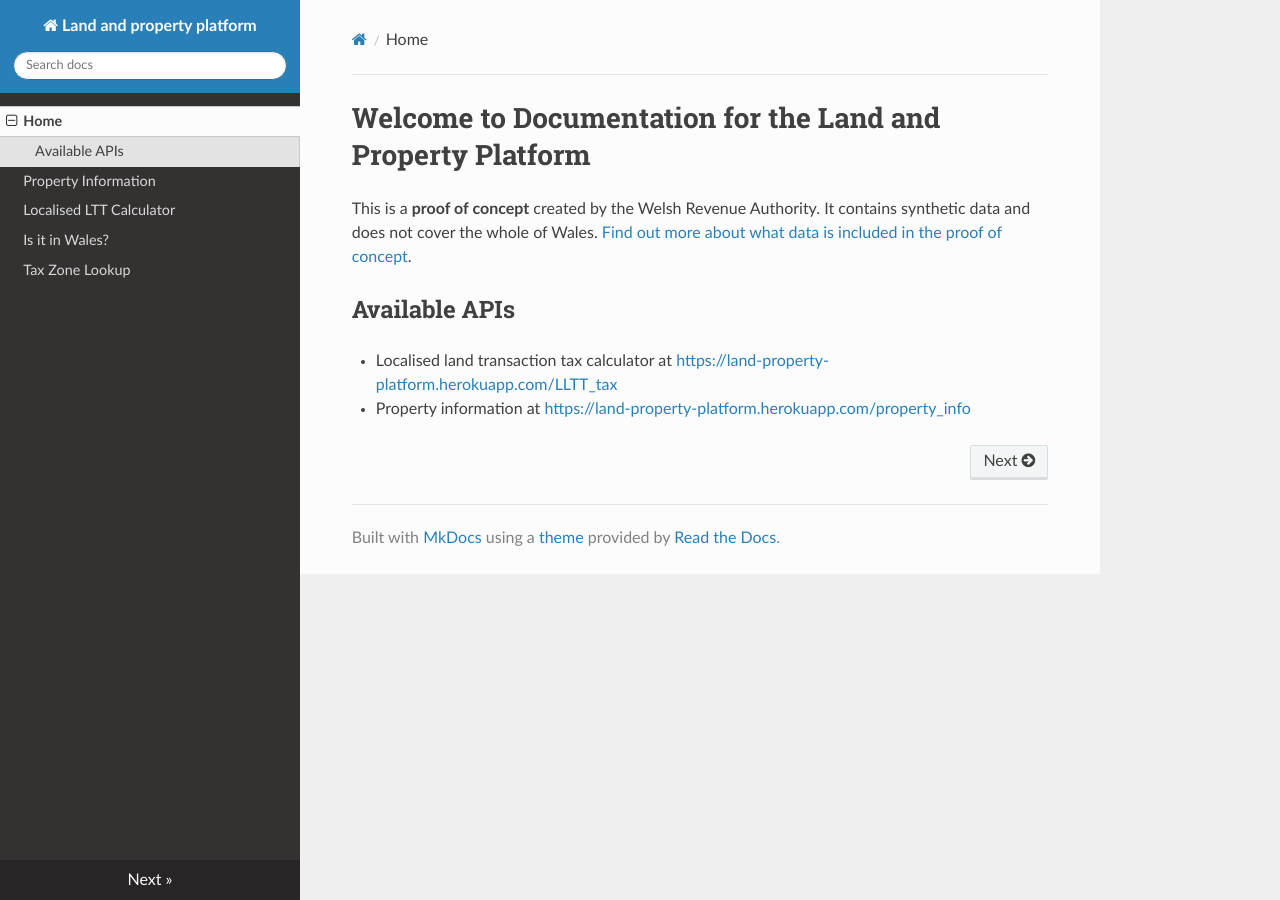
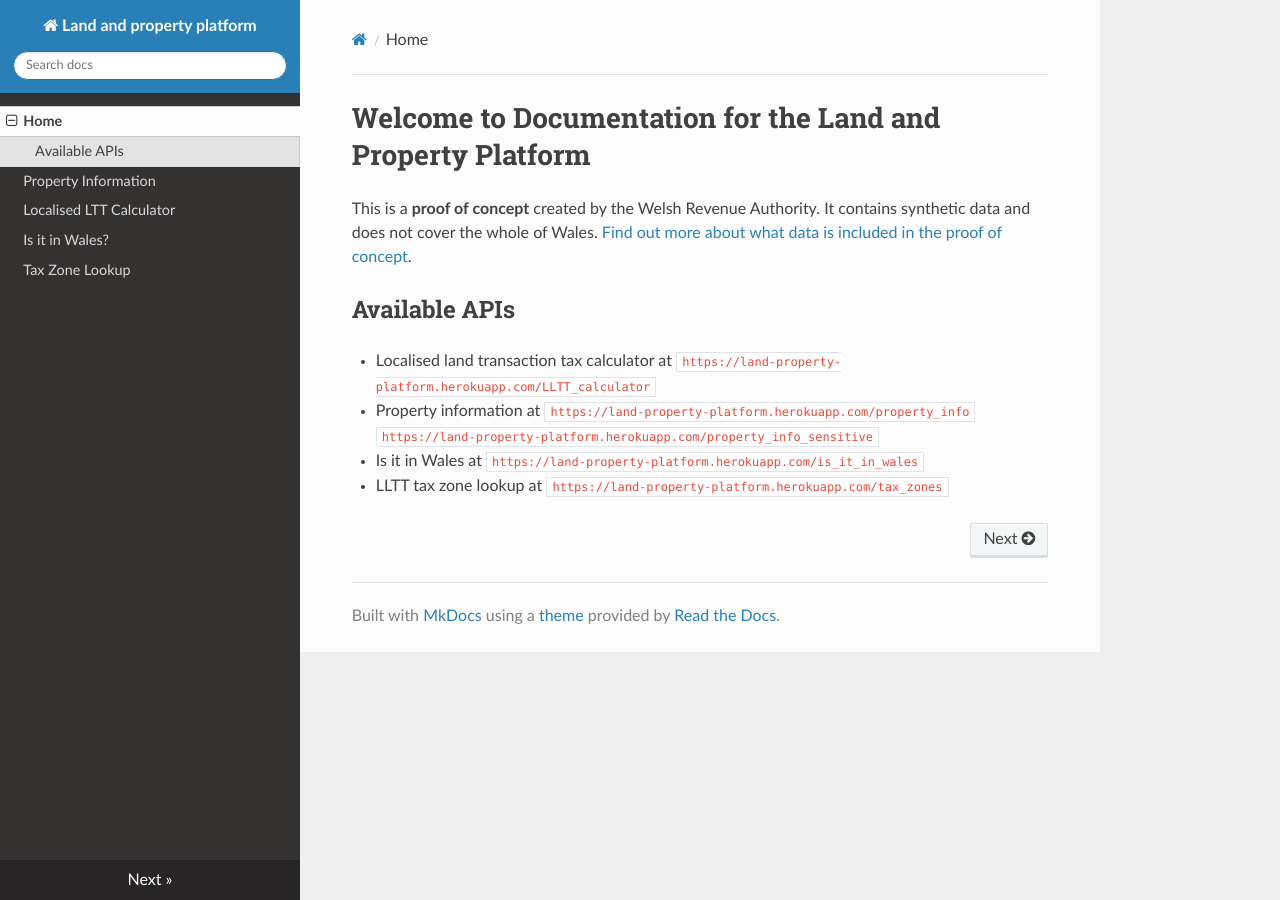
Before and after one commit to welsh-revenue-authority/property_platform_app, an MkDocs documentation site: the page built from docs/index.md, in a window 1280 px wide. Built offline with MkDocs 1.6.1, drawn with Linux system fonts in a browser that asks for light colours; nearby versions of some CDN libraries.

Commit message:
tax_zone -> tax_zones tidy up

```diff
--- a/docs/index.md
+++ b/docs/index.md
@@ -5,6 +5,14 @@ This is a **proof of concept** created by the Welsh Revenue Authority. It contai
 ## Available APIs
 
 * Localised land transaction tax calculator at
-[https://land-property-platform.herokuapp.com/LLTT_tax](https://land-property-platform.herokuapp.com/LLTT_tax)
+`https://land-property-platform.herokuapp.com/LLTT_calculator`
+
 * Property information at
-[https://land-property-platform.herokuapp.com/property_info](https://land-property-platform.herokuapp.com/property_info)
+`https://land-property-platform.herokuapp.com/property_info`
+`https://land-property-platform.herokuapp.com/property_info_sensitive`
+
+* Is it in Wales at
+`https://land-property-platform.herokuapp.com/is_it_in_wales`
+
+* LLTT tax zone lookup at
+`https://land-property-platform.herokuapp.com/tax_zones`
--- a/fastapi_metadata.py
+++ b/fastapi_metadata.py
@@ -29,7 +29,7 @@ TAGS_METADATA = [
             "description": "find out if a property (UPRN) is in Wales"
         },
         {
-            "name": "tax_zone",
+            "name": "tax_zones",
             "description": "find out which LLTT tax zone(s) a property is within"
         }
         ]
--- a/main.py
+++ b/main.py
@@ -180,7 +180,7 @@ def is_it_in_wales(uprn: Uprn):
     return {"in_wales": in_wales(uprn.uprn)}
 
 
-@app.post("/tax_zones", tags=["tax_zone"])
+@app.post("/tax_zones", tags=["tax_zones"])
 def tax_zones(address: Address):
     """
     Returns a set of tax zones in which the property resides and to what
```
Also changed, not shown: docs/tax_zone.md (+3 -3 lines).
